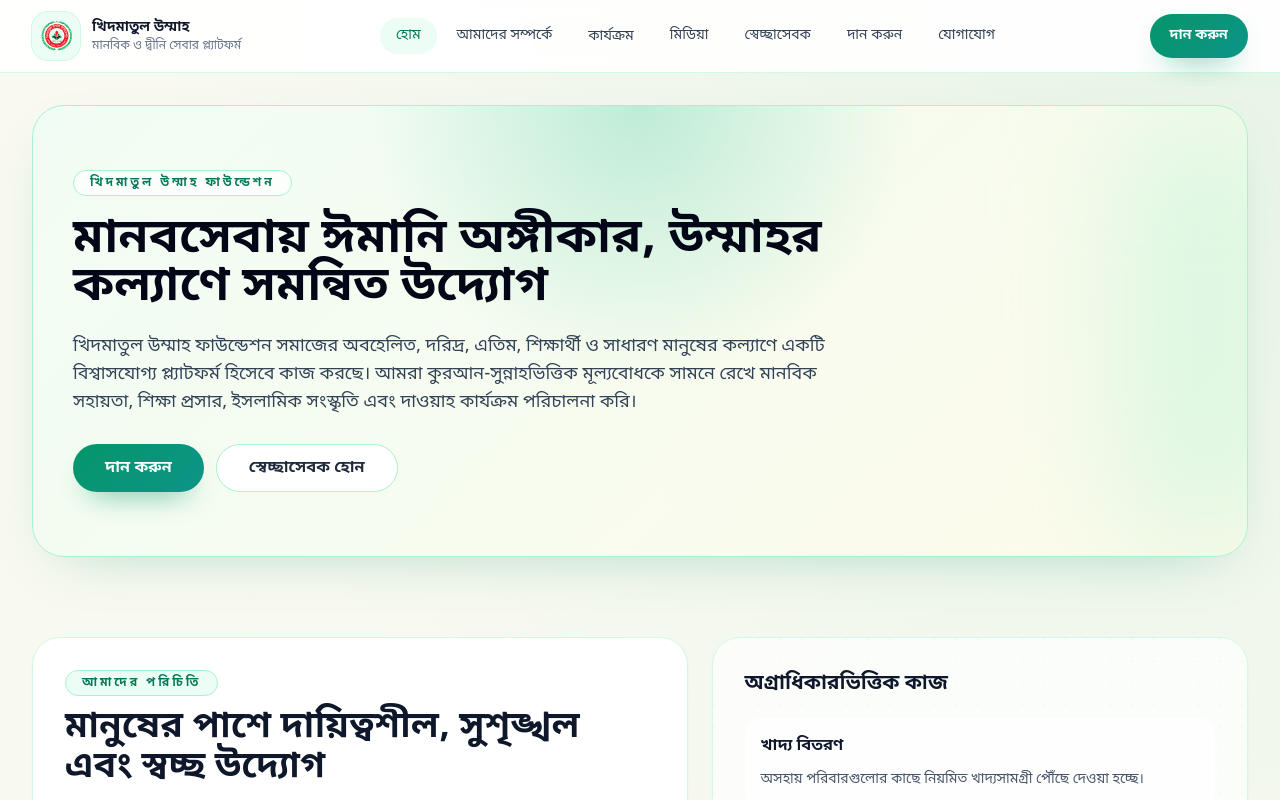
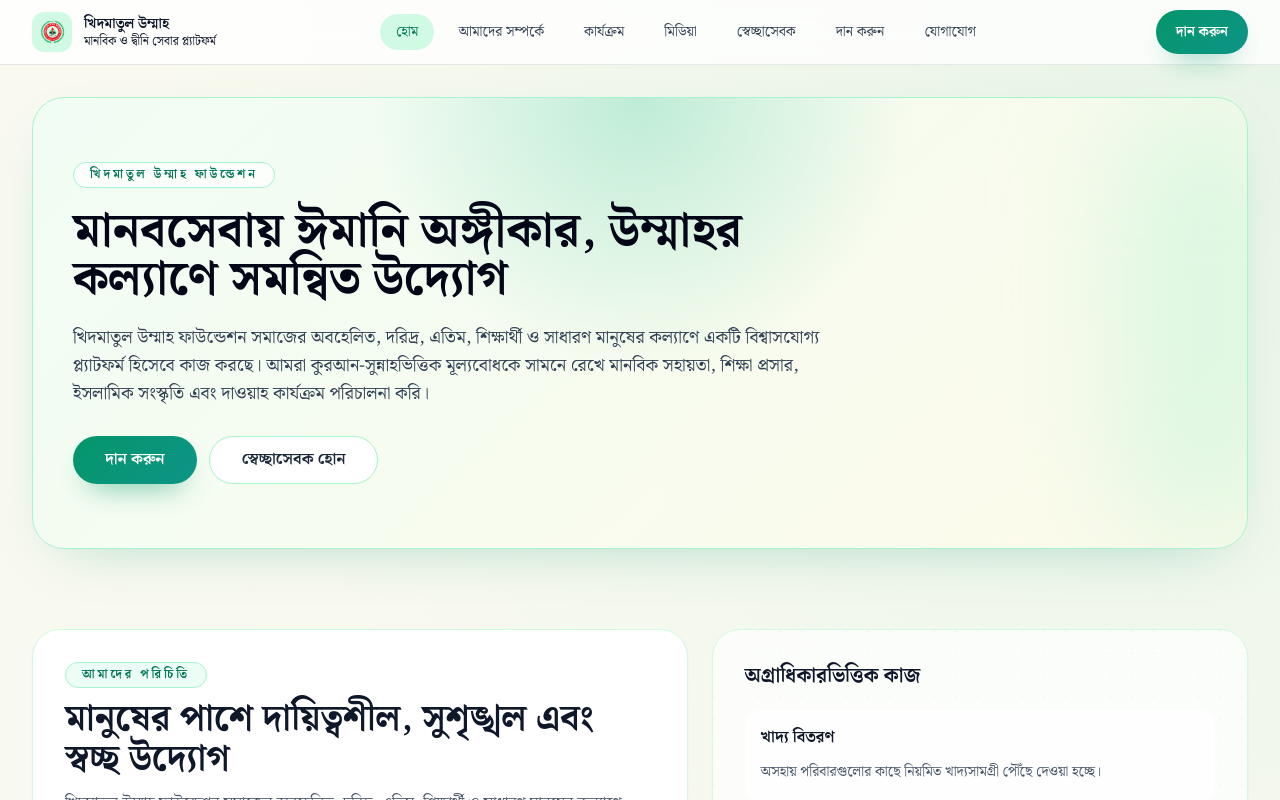
Before and after one commit to abdullah107189/khedmatul_ummah_faundation_client_side, a Next.js app: page / in a window 1280 px wide. Shown: the top 800 px of the page. Built offline with nearby package versions, Linux system fonts and the light colour scheme.

Commit message:
update navber

```diff
--- a/src/app/globals.css
+++ b/src/app/globals.css
@@ -1,7 +1,8 @@
-@tailwind base;
-@tailwind components;
-@tailwind utilities;
+@import url("https://fonts.googleapis.com/css2?family=Noto+Serif+Bengali:wght@100..900&display=swap");
 
+@import "tailwindcss/base";
+@import "tailwindcss/components";
+@import "tailwindcss/utilities";
 :root {
   --background: 245 248 242;
   --foreground: 15 23 42;
@@ -13,9 +14,13 @@
 
 body {
   @apply bg-[#f5f8f2] text-slate-900 antialiased;
-  font-family: "Hind Siliguri", "Noto Sans Bengali", system-ui, sans-serif;
+  font-family: "Noto Serif Bengali", serif;
   background-image:
-    radial-gradient(circle at top right, rgba(16, 185, 129, 0.08), transparent 22%),
+    radial-gradient(
+      circle at top right,
+      rgba(16, 185, 129, 0.08),
+      transparent 22%
+    ),
     linear-gradient(180deg, rgba(255, 251, 235, 0.4), rgba(245, 248, 242, 1));
 }
 
@@ -27,8 +32,14 @@
   .surface-pattern {
     background-image:
       linear-gradient(rgba(255, 255, 255, 0.7), rgba(255, 255, 255, 0.7)),
-      radial-gradient(circle at 1px 1px, rgba(5, 150, 105, 0.12) 1px, transparent 0);
-    background-size: auto, 22px 22px;
+      radial-gradient(
+        circle at 1px 1px,
+        rgba(5, 150, 105, 0.12) 1px,
+        transparent 0
+      );
+    background-size:
+      auto,
+      22px 22px;
   }
 
   .animate-fade-up {
--- a/src/components/layout/Navbar.tsx
+++ b/src/components/layout/Navbar.tsx
@@ -4,8 +4,20 @@
 import Link from "next/link";
 import { usePathname } from "next/navigation";
 import { useState } from "react";
+import { Menu, X } from "lucide-react";
+
 import { Button } from "@/components/ui/button";
-import { Sheet } from "@/components/ui/sheet";
+import {
+  Drawer,
+  DrawerContent,
+  DrawerHeader,
+  DrawerTitle,
+  DrawerDescription,
+  DrawerFooter,
+  DrawerTrigger,
+  DrawerClose
+} from "@/components/ui/drawer";
+
 import { NAV_LINKS } from "@/lib/constants";
 
 function isActive(pathname: string, href: string) {
@@ -18,36 +30,52 @@
   const [open, setOpen] = useState(false);
 
   return (
-    <header className="sticky top-0 z-40 border-b border-emerald-100 bg-white/90 backdrop-blur">
-      <nav className="container-app flex items-center justify-between gap-4 py-3">
+    <header className="sticky top-0 z-50 w-full border-b bg-white/80 backdrop-blur-lg">
+      <div className="container-app flex h-16 items-center justify-between">
+
+        {/* Logo */}
         <Link href="/" className="flex items-center gap-3">
-          <div className="flex h-12 w-12 items-center justify-center rounded-2xl bg-emerald-50 ring-1 ring-emerald-100">
-            <Image src="/ummah_logo.svg" alt="খিদমাতুল উম্মাহ ফাউন্ডেশন" width={34} height={34} />
+          <div className="flex h-10 w-10 items-center justify-center rounded-xl bg-emerald-100">
+            <Image
+              src="/ummah_logo.svg"
+              alt="খিদমাতুল উম্মাহ"
+              width={26}
+              height={26}
+            />
           </div>
-          <div className="hidden sm:block">
-            <p className="text-sm font-semibold text-slate-900">খিদমাতুল উম্মাহ</p>
-            <p className="text-xs text-slate-500">মানবিক ও দ্বীনি সেবার প্ল্যাটফর্ম</p>
+          <div className="hidden sm:block leading-tight">
+            <p className="text-sm font-semibold text-slate-900">
+              খিদমাতুল উম্মাহ
+            </p>
+            <p className="text-xs text-muted-foreground">
+              মানবিক ও দ্বীনি সেবার প্ল্যাটফর্ম
+            </p>
           </div>
         </Link>
 
-        <div className="hidden items-center gap-1 lg:flex">
+        {/* Desktop Menu */}
+        <nav className="hidden lg:flex items-center gap-2">
           {NAV_LINKS.map((item) =>
             item.children?.length ? (
-              <div key={item.href} className="group relative">
+              <div key={item.href} className="relative group">
                 <Link
                   href={item.href}
-                  className={`rounded-full px-4 py-2 text-sm font-medium transition ${
-                    isActive(pathname, item.href) ? "bg-emerald-50 text-emerald-700" : "text-slate-700 hover:bg-emerald-50"
+                  className={`px-4 py-2 rounded-full text-sm font-medium transition
+                  ${isActive(pathname, item.href)
+                      ? "bg-emerald-100 text-emerald-700"
+                      : "text-slate-700 hover:bg-emerald-50"
                     }`}
                 >
                   {item.label}
                 </Link>
-                <div className="invisible absolute left-0 top-full mt-3 min-w-52 translate-y-2 rounded-3xl border border-emerald-100 bg-white p-3 opacity-0 shadow-xl transition duration-200 group-hover:visible group-hover:translate-y-0 group-hover:opacity-100">
+
+                {/* Dropdown */}
+                <div className="absolute left-0 top-full mt-2 w-56 rounded-xl border bg-white shadow-lg opacity-0 invisible translate-y-2 transition-all duration-200 group-hover:opacity-100 group-hover:visible group-hover:translate-y-0">
                   {item.children.map((child) => (
                     <Link
                       key={child.href}
                       href={child.href}
-                      className="block rounded-2xl px-4 py-3 text-sm text-slate-700 transition hover:bg-emerald-50 hover:text-emerald-700"
+                      className="block px-4 py-2 text-sm text-slate-700 hover:bg-emerald-50 hover:text-emerald-700"
                     >
                       {child.label}
                     </Link>
@@ -58,64 +86,107 @@
               <Link
                 key={item.href}
                 href={item.href}
-                className={`rounded-full px-4 py-2 text-sm font-medium transition ${
-                  isActive(pathname, item.href) ? "bg-emerald-50 text-emerald-700" : "text-slate-700 hover:bg-emerald-50"
+                className={`px-4 py-2 rounded-full text-sm font-medium transition
+                ${isActive(pathname, item.href)
+                    ? "bg-emerald-100 text-emerald-700"
+                    : "text-slate-700 hover:bg-emerald-50"
                   }`}
               >
                 {item.label}
               </Link>
-            ),
+            )
           )}
-        </div>
-
-        <div className="flex items-center gap-2">
-          <Link href="/donate" className="hidden sm:block">
-            <Button>দান করুন</Button>
-          </Link>
-          <Button variant="outline" className="lg:hidden" onClick={() => setOpen(true)}>
-            মেনু
-          </Button>
-        </div>
         </nav>
 
-      <Sheet open={open} onClose={() => setOpen(false)}>
-        <div className="flex h-full flex-col gap-4">
-          <div className="border-b border-emerald-100 pb-4">
-            <p className="text-lg font-semibold text-slate-900">মেনু</p>
-            <p className="text-sm text-slate-500">সাইটের প্রধান বিভাগগুলো</p>
-          </div>
-          <div className="flex-1 space-y-2 overflow-y-auto">
+        {/* Right Actions */}
+        <div className="flex items-center gap-2">
+
+          {/* Donate */}
+          <Link href="/donate" className="hidden sm:block">
+            <Button className="rounded-full px-5">
+              দান করুন
+            </Button>
+          </Link>
+
+          {/* Mobile Drawer Trigger */}
+          <Drawer open={open} onOpenChange={setOpen} direction="left">
+            <DrawerTrigger asChild>
+              <Button variant="outline" className="lg:hidden">
+                <Menu size={20} />
+              </Button>
+            </DrawerTrigger>
+
+            {/* Drawer Content */}
+            <DrawerContent className="h-full max-w-[300px]">
+
+              <div className="flex flex-col h-full">
+
+                {/* Header */}
+                <DrawerHeader className="border-b">
+                  <DrawerTitle>মেনু</DrawerTitle>
+                  <DrawerDescription>সব বিভাগ</DrawerDescription>
+                </DrawerHeader>
+
+                {/* Scrollable Links */}
+                <div className="flex-1 overflow-y-auto p-4 space-y-2">
+
                   {NAV_LINKS.map((item) => (
-              <div key={item.href} className="rounded-2xl border border-emerald-100 bg-white/80 p-2">
+                    <div key={item.href}>
                       <Link
                         href={item.href}
                         onClick={() => setOpen(false)}
-                  className="block rounded-xl px-3 py-3 text-sm font-medium text-slate-800"
+                        className={`block px-3 py-2 rounded-md text-sm font-medium transition
+                        ${isActive(pathname, item.href)
+                            ? "bg-emerald-100 text-emerald-700"
+                            : "text-slate-800 hover:bg-emerald-50"
+                          }`}
                       >
                         {item.label}
                       </Link>
-                {item.children?.length ? (
-                  <div className="space-y-1 px-2 pb-2">
+
+                      {item.children?.length && (
+                        <div className="ml-3 mt-1 space-y-1">
                           {item.children.map((child) => (
                             <Link
                               key={child.href}
                               href={child.href}
                               onClick={() => setOpen(false)}
-                        className="block rounded-xl px-3 py-2 text-sm text-slate-600 hover:bg-emerald-50 hover:text-emerald-700"
+                              className={`block px-3 py-1.5 text-sm rounded-md
+                              ${isActive(pathname, child.href)
+                                  ? "text-emerald-700"
+                                  : "text-muted-foreground hover:text-emerald-700"
+                                }`}
                             >
                               {child.label}
                             </Link>
                           ))}
                         </div>
-                ) : null}
+                      )}
                     </div>
                   ))}
+
                 </div>
+
+                {/* Footer CTA */}
+                <DrawerFooter className="border-t flex flex-col gap-2">
                   <Link href="/donate" onClick={() => setOpen(false)}>
-            <Button className="w-full">এখনই দান করুন</Button>
+                    <Button className="w-full rounded-full">
+                      এখনই দান করুন
+                    </Button>
                   </Link>
+
+                  <DrawerClose asChild>
+                    <Button variant="outline">বন্ধ করুন</Button>
+                  </DrawerClose>
+                </DrawerFooter>
+
               </div>
-      </Sheet>
+
+            </DrawerContent>
+          </Drawer>
+
+        </div>
+      </div>
     </header>
   );
 }
--- /dev/null
+++ b/src/components/ui/drawer.tsx
@@ -0,0 +1,118 @@
+"use client"
+
+import * as React from "react"
+import { Drawer as DrawerPrimitive } from "vaul"
+
+import { cn } from "@/lib/utils"
+
+const Drawer = ({
+  shouldScaleBackground = true,
+  ...props
+}: React.ComponentProps<typeof DrawerPrimitive.Root>) => (
+  <DrawerPrimitive.Root
+    shouldScaleBackground={shouldScaleBackground}
+    {...props}
+  />
+)
+Drawer.displayName = "Drawer"
+
+const DrawerTrigger = DrawerPrimitive.Trigger
+
+const DrawerPortal = DrawerPrimitive.Portal
+
+const DrawerClose = DrawerPrimitive.Close
+
+const DrawerOverlay = React.forwardRef<
+  React.ElementRef<typeof DrawerPrimitive.Overlay>,
+  React.ComponentPropsWithoutRef<typeof DrawerPrimitive.Overlay>
+>(({ className, ...props }, ref) => (
+  <DrawerPrimitive.Overlay
+    ref={ref}
+    className={cn("fixed inset-0 z-50 bg-black/80", className)}
+    {...props}
+  />
+))
+DrawerOverlay.displayName = DrawerPrimitive.Overlay.displayName
+
+const DrawerContent = React.forwardRef<
+  React.ElementRef<typeof DrawerPrimitive.Content>,
+  React.ComponentPropsWithoutRef<typeof DrawerPrimitive.Content>
+>(({ className, children, ...props }, ref) => (
+  <DrawerPortal>
+    <DrawerOverlay />
+    <DrawerPrimitive.Content
+      ref={ref}
+      className={cn(
+        "fixed inset-x-0 bottom-0 z-50 mt-24 flex h-auto flex-col rounded-t-[10px] border bg-background",
+        className
+      )}
+      {...props}
+    >
+      <div className="mx-auto mt-4 h-2 w-[100px] rounded-full bg-muted" />
+      {children}
+    </DrawerPrimitive.Content>
+  </DrawerPortal>
+))
+DrawerContent.displayName = "DrawerContent"
+
+const DrawerHeader = ({
+  className,
+  ...props
+}: React.HTMLAttributes<HTMLDivElement>) => (
+  <div
+    className={cn("grid gap-1.5 p-4 text-center sm:text-left", className)}
+    {...props}
+  />
+)
+DrawerHeader.displayName = "DrawerHeader"
+
+const DrawerFooter = ({
+  className,
+  ...props
+}: React.HTMLAttributes<HTMLDivElement>) => (
+  <div
+    className={cn("mt-auto flex flex-col gap-2 p-4", className)}
+    {...props}
+  />
+)
+DrawerFooter.displayName = "DrawerFooter"
+
+const DrawerTitle = React.forwardRef<
+  React.ElementRef<typeof DrawerPrimitive.Title>,
+  React.ComponentPropsWithoutRef<typeof DrawerPrimitive.Title>
+>(({ className, ...props }, ref) => (
+  <DrawerPrimitive.Title
+    ref={ref}
+    className={cn(
+      "text-lg font-semibold leading-none tracking-tight",
+      className
+    )}
+    {...props}
+  />
+))
+DrawerTitle.displayName = DrawerPrimitive.Title.displayName
+
+const DrawerDescription = React.forwardRef<
+  React.ElementRef<typeof DrawerPrimitive.Description>,
+  React.ComponentPropsWithoutRef<typeof DrawerPrimitive.Description>
+>(({ className, ...props }, ref) => (
+  <DrawerPrimitive.Description
+    ref={ref}
+    className={cn("text-sm text-muted-foreground", className)}
+    {...props}
+  />
+))
+DrawerDescription.displayName = DrawerPrimitive.Description.displayName
+
+export {
+  Drawer,
+  DrawerPortal,
+  DrawerOverlay,
+  DrawerTrigger,
+  DrawerClose,
+  DrawerContent,
+  DrawerHeader,
+  DrawerFooter,
+  DrawerTitle,
+  DrawerDescription,
+}
--- a/src/components/ui/sheet.tsx
+++ b/src/components/ui/sheet.tsx
@@ -12,7 +12,7 @@
   if (!open) return null;
 
   return (
-    <div className="fixed inset-0 z-50 md:hidden" aria-modal="true" role="dialog">
+    <div className="fixed inset-0 z-50 flex md:hidden" aria-modal="true" role="dialog">
       <button className="absolute inset-0 bg-slate-900/50" onClick={onClose} aria-label="বন্ধ করুন" />
       <div className="absolute right-0 top-0 h-full w-[85%] max-w-sm bg-[linear-gradient(180deg,_rgba(255,255,255,0.98),_rgba(240,253,244,0.96))] p-5 shadow-xl">
         {children}
```
Also changed, not shown: package.json (+5 -2 lines), 2 other files (tests, documents, lock files or other folders). Lines whose indentation alone changed are shown as unchanged.
